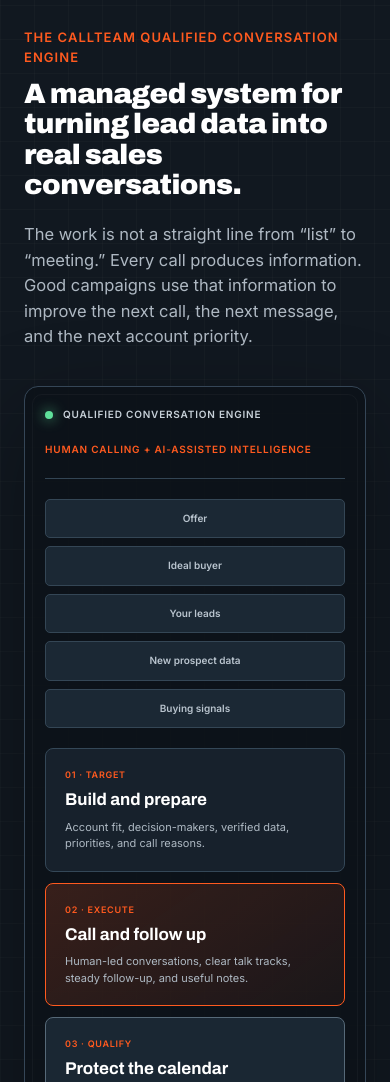
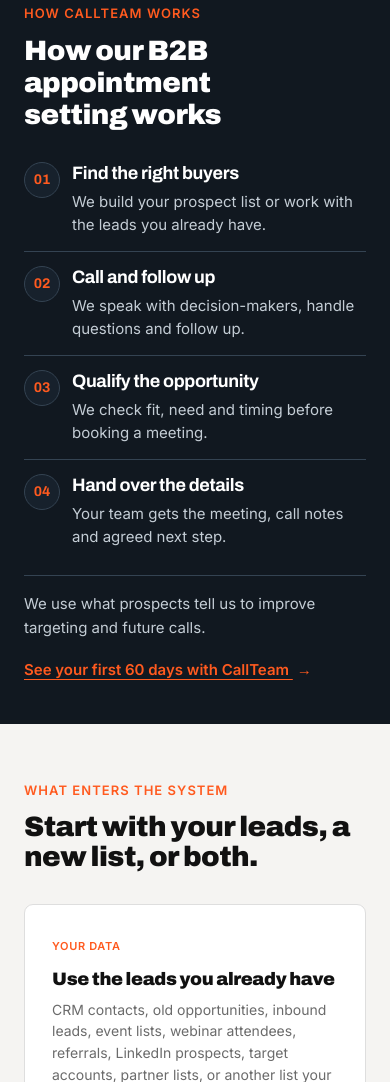
Before and after one commit to windsa99/callteam-ca, an Eleventy site: page src/index.njk in a window 390 px wide. Shown: the part 8180-9262 px from the top of the page. Built offline with nearby package versions, Linux system fonts and the light colour scheme; Eleventy itself is replaced by a stand-in of ours; files that its build step writes are made by us from their sources.

Commit message:
Simplify homepage process and link the starting-price FAQ

```diff
--- /dev/null
+++ b/src/assets/css/home-simple-process.css
@@ -0,0 +1,162 @@
+/* Homepage process summary. All rules scoped to this section. */
+.home-simple-process {
+  padding-block: 64px;
+  background: var(--home-navy);
+  scroll-margin-top: 100px;
+}
+.home-simple-process h2 {
+  max-width: 800px;
+  margin: 0 0 36px;
+  font-size: clamp(28px, 3vw, 36px);
+  line-height: 1.15;
+  text-wrap: balance;
+}
+.home-simple-process .home-process-steps {
+  display: grid;
+  grid-template-columns: repeat(4, minmax(0, 1fr));
+  gap: 28px;
+  margin: 0;
+  padding: 0;
+  list-style: none;
+}
+.home-simple-process .home-process-steps li {
+  position: relative;
+  min-width: 0;
+}
+.home-simple-process .home-process-steps li:not(:last-child)::after {
+  content: "";
+  position: absolute;
+  top: 22px;
+  left: 58px;
+  right: -14px;
+  height: 1px;
+  background: var(--home-line);
+}
+.home-simple-process .home-process-number {
+  display: inline-flex;
+  align-items: center;
+  justify-content: center;
+  width: 44px;
+  height: 44px;
+  margin-bottom: 20px;
+  color: var(--orange);
+  background: var(--home-panel);
+  border: 1px solid var(--home-line);
+  border-radius: 50%;
+  font-family: 'Archivo', sans-serif;
+  font-size: 16px;
+  font-weight: 700;
+}
+.home-simple-process h3 {
+  margin: 0 0 10px;
+  color: var(--white);
+  font-size: 20px;
+  font-weight: 700;
+  line-height: 1.25;
+}
+.home-simple-process .home-process-steps p {
+  margin: 0;
+  color: #c4cdd5;
+  font-size: 16px;
+  line-height: 1.6;
+}
+.home-simple-process .home-process-bottom {
+  display: flex;
+  align-items: center;
+  justify-content: space-between;
+  flex-wrap: wrap;
+  gap: 14px 32px;
+  margin-top: 32px;
+  padding-top: 24px;
+  border-top: 1px solid var(--home-line);
+}
+.home-simple-process .home-process-bottom p {
+  flex: 1 1 420px;
+  margin: 0;
+  color: #c4cdd5;
+  font-size: 15px;
+  line-height: 1.6;
+}
+.home-simple-process .home-process-bottom a {
+  display: inline-block;
+  max-width: 100%;
+  padding-block: 10px;
+  color: var(--orange);
+  font-size: 15px;
+  font-weight: 600;
+  line-height: 1.6;
+  text-decoration: underline;
+  text-underline-offset: 4px;
+}
+.home-simple-process .home-process-bottom a span {
+  display: inline-block;
+  margin-left: 4px;
+}
+.home-simple-process .home-process-bottom a:hover {
+  color: var(--white);
+}
+.home-simple-process .home-process-bottom a:focus-visible {
+  outline: 2px solid var(--orange);
+  outline-offset: 5px;
+  border-radius: 2px;
+}
+@media (max-width: 900px) {
+  .home-simple-process .home-process-steps {
+    grid-template-columns: 1fr;
+    gap: 0;
+  }
+  .home-simple-process .home-process-steps li {
+    display: grid;
+    grid-template-columns: 44px minmax(0, 1fr);
+    gap: 16px;
+    padding-block: 16px;
+  }
+  .home-simple-process .home-process-steps li + li {
+    border-top: 1px solid var(--home-line);
+  }
+  .home-simple-process .home-process-steps li:not(:last-child)::after {
+    content: none;
+  }
+  .home-simple-process .home-process-number {
+    margin: 0;
+  }
+  .home-simple-process h3 {
+    margin-bottom: 6px;
+  }
+  .home-simple-process .home-process-bottom {
+    margin-top: 16px;
+    padding-top: 20px;
+  }
+}
+@media (max-width: 640px) {
+  .home-simple-process {
+    padding: 32px 24px;
+    scroll-margin-top: 92px;
+  }
+  .home-simple-process h2 {
+    margin-bottom: 16px;
+    font-size: 28px;
+  }
+  .home-simple-process h3 {
+    font-size: 18px;
+  }
+  .home-simple-process .home-process-steps p {
+    font-size: 15px;
+    line-height: 1.55;
+  }
+  .home-simple-process .home-process-steps li {
+    grid-template-columns: 36px minmax(0, 1fr);
+    gap: 12px;
+    padding-block: 14px;
+  }
+  .home-simple-process .home-process-number {
+    width: 36px;
+    height: 36px;
+    font-size: 14px;
+  }
+  .home-simple-process .home-process-bottom {
+    gap: 8px;
+    margin-top: 12px;
+    padding-top: 16px;
+  }
+}
--- a/src/index.njk
+++ b/src/index.njk
@@ -1,6 +1,6 @@
 ---
 layout: layouts/base.njk
-pageStyles: ["/assets/css/chrome-extension.css", "/assets/css/contextual-tools.css", "/assets/css/home-campaign-proof.css", "/assets/css/client-campaign-proof.css", "/assets/css/process-video-preview.css"]
+pageStyles: ["/assets/css/chrome-extension.css", "/assets/css/contextual-tools.css", "/assets/css/home-campaign-proof.css", "/assets/css/client-campaign-proof.css", "/assets/css/process-video-preview.css", "/assets/css/home-simple-process.css"]
 hasInlineContact: true
 title: "B2B Outbound Calling & Appointment Setting Services | CallTeam"
 seoTitle: "B2B Outbound Calling & Appointment Setting Services | CallTeam"
@@ -118,7 +118,7 @@ faqSchema: |
           {
             "@type": "Question",
             "name": "How is CallTeam pricing determined?",
-            "acceptedAnswer": { "@type": "Answer", "text": "Pricing depends on the campaign scope, list and research work, calling and follow-up needs, reporting, systems, market complexity, and level of management required. A strategy call is used to understand the work before a recommendation is made." }
+            "acceptedAnswer": { "@type": "Answer", "text": "Programs start at US$4,000 per month. Final pricing depends on campaign scope, prospect research, calling, follow-up and reporting needs. See our pricing and what’s included." }
           },
           {
             "@type": "Question",
@@ -296,51 +296,43 @@ awardPlacements: true
     </div>
   </section>
 
-  <section id="qualified-conversation-engine" class="home-engine-section">
+  <section id="qualified-conversation-engine" class="home-engine-section home-simple-process" aria-labelledby="home-process-title">
     <div class="container-wide">
-      <div class="section-label">The CallTeam Qualified Conversation Engine</div>
-      <h2>A managed system for turning lead data into real sales conversations.</h2>
-      <p class="home-section-intro">The work is not a straight line from “list” to “meeting.” Every call produces information. Good campaigns use that information to improve the next call, the next message, and the next account priority.</p>
-
-      <div class="home-control-panel" role="img" aria-label="The CallTeam Qualified Conversation Engine moves offer, ideal customer profile, lead data, and buying signals through targeting, human calling, follow-up, qualification, and booked conversations. Market feedback improves the next campaign cycle.">
-        <div class="home-panel-head">
-          <div><span class="home-live-dot"></span> Qualified Conversation Engine</div>
-          <strong>Human calling + AI-assisted intelligence</strong>
-        </div>
-        <div class="home-panel-inputs">
-          <span>Offer</span><span>Ideal buyer</span><span>Your leads</span><span>New prospect data</span><span>Buying signals</span>
-        </div>
-        <div class="home-panel-flow">
-          <div class="home-panel-block">
-            <small>01 · Target</small>
-            <strong>Build and prepare</strong>
-            <p>Account fit, decision-makers, verified data, priorities, and call reasons.</p>
+      <div class="section-label">How CallTeam works</div>
+      <h2 id="home-process-title">How our B2B appointment setting works</h2>
+      <ol class="home-process-steps" role="list">
+        <li>
+          <span class="home-process-number" aria-hidden="true">01</span>
+          <div>
+            <h3>Find the right buyers</h3>
+            <p>We build your prospect list or work with the leads you already have.</p>
           </div>
-          <div class="home-panel-arrow">→</div>
-          <div class="home-panel-block execution">
-            <small>02 · Execute</small>
-            <strong>Call and follow up</strong>
-            <p>Human-led conversations, clear talk tracks, steady follow-up, and useful notes.</p>
+        </li>
+        <li>
+          <span class="home-process-number" aria-hidden="true">02</span>
+          <div>
+            <h3>Call and follow up</h3>
+            <p>We speak with decision-makers, handle questions and follow up.</p>
           </div>
-          <div class="home-panel-arrow">→</div>
-          <div class="home-panel-block qualification">
-            <small>03 · Qualify</small>
-            <strong>Protect the calendar</strong>
-            <div class="home-mini-gates"><span>Fit</span><span>Role</span><span>Need</span><span>Timing</span><span>Next step</span></div>
+        </li>
+        <li>
+          <span class="home-process-number" aria-hidden="true">03</span>
+          <div>
+            <h3>Qualify the opportunity</h3>
+            <p>We check fit, need and timing before booking a meeting.</p>
           </div>
-          <div class="home-panel-arrow">→</div>
-          <div class="home-panel-block outcome">
-            <small>04 · Hand off</small>
-            <strong>Qualified conversation</strong>
-            <p>Meeting, context, call notes, needs, objections, and the agreed next step.</p>
+        </li>
+        <li>
+          <span class="home-process-number" aria-hidden="true">04</span>
+          <div>
+            <h3>Hand over the details</h3>
+            <p>Your team gets the meeting, call notes and agreed next step.</p>
           </div>
-        </div>
-        <div class="home-panel-intelligence">
-          <div><small>Market response</small><strong>Objections · Referrals · Timing · Language · Competitors</strong></div>
-          <div><small>Campaign improvement</small><strong>Refine the list · Message · Priority · Qualification</strong></div>
-        </div>
-        <div class="home-panel-feedback"><span>↻</span> Every real conversation becomes evidence for the next campaign decision.</div>
-        <div class="home-panel-rail"><span>AI-assisted research</span><span>Human-led calling</span><span>Structured follow-up</span><span>Transparent qualification</span></div>
+        </li>
+      </ol>
+      <div class="home-process-bottom">
+        <p>We use what prospects tell us to improve targeting and future calls.</p>
+        <a href="/b2b-cold-calling-campaign-process/">See your first 60 days with CallTeam <span aria-hidden="true">→</span></a>
       </div>
     </div>
   </section>
@@ -657,7 +649,7 @@ awardPlacements: true
         <details><summary>What reporting do we receive?</summary><p>Reporting is matched to the engagement and can include activity, connection outcomes, call dispositions, objections, referrals, qualification notes, follow-up status, meetings booked, and market feedback. The goal is to show what happened and what the campaign is learning.</p></details>
         <details><summary>How much calling volume is included?</summary><p>Calling volume depends on list size, research needs, contact quality, follow-up depth, market, talk-track complexity, and campaign goals. CallTeam scopes the right operating level after reviewing the work instead of forcing every client into one activity package.</p></details>
         <details><summary>How long does campaign setup take?</summary><p>Setup time depends on how clear the offer, target market, list, data, talk track, CRM process, and qualification rules already are. A focused campaign with approved inputs can move faster than a campaign that needs targeting and list building from the ground up.</p></details>
-        <details><summary>How is CallTeam pricing determined?</summary><p>Pricing depends on the campaign scope, list and research work, calling and follow-up needs, reporting, systems, market complexity, and level of management required. A strategy call is used to understand the work before a recommendation is made.</p></details>
+        <details><summary>How is CallTeam pricing determined?</summary><p>Programs start at US$4,000 per month. Final pricing depends on campaign scope, prospect research, calling, follow-up and reporting needs. <a href="/pricing/">See our pricing and what’s included.</a></p></details>
         <details><summary>Is CallTeam an outsourced SDR service or a call centre?</summary><p>CallTeam can provide the front-end work many companies expect from an outsourced SDR service, including prospecting, calling, follow-up, qualification, and appointment setting. It is not positioned as a generic high-volume call centre. The work is built around the client's offer, market, qualification standard, and sales handoff.</p></details>
         <details><summary>How does AI support the outbound calling process?</summary><p>AI can support account research, list enrichment, lead prioritization, call preparation, message comparison, note organization, and campaign learning. Experienced people make the calls, listen, respond, qualify, and use judgment in the live conversation.</p></details>
         <details><summary>Does CallTeam guarantee appointments?</summary><p>No honest provider can control every buyer, list, market, offer, timing issue, or competitive condition. CallTeam builds and runs the agreed process, measures the work, shares what the market is saying, and improves the campaign using real evidence. Specific commercial commitments belong in the engagement agreement.</p></details>
```
